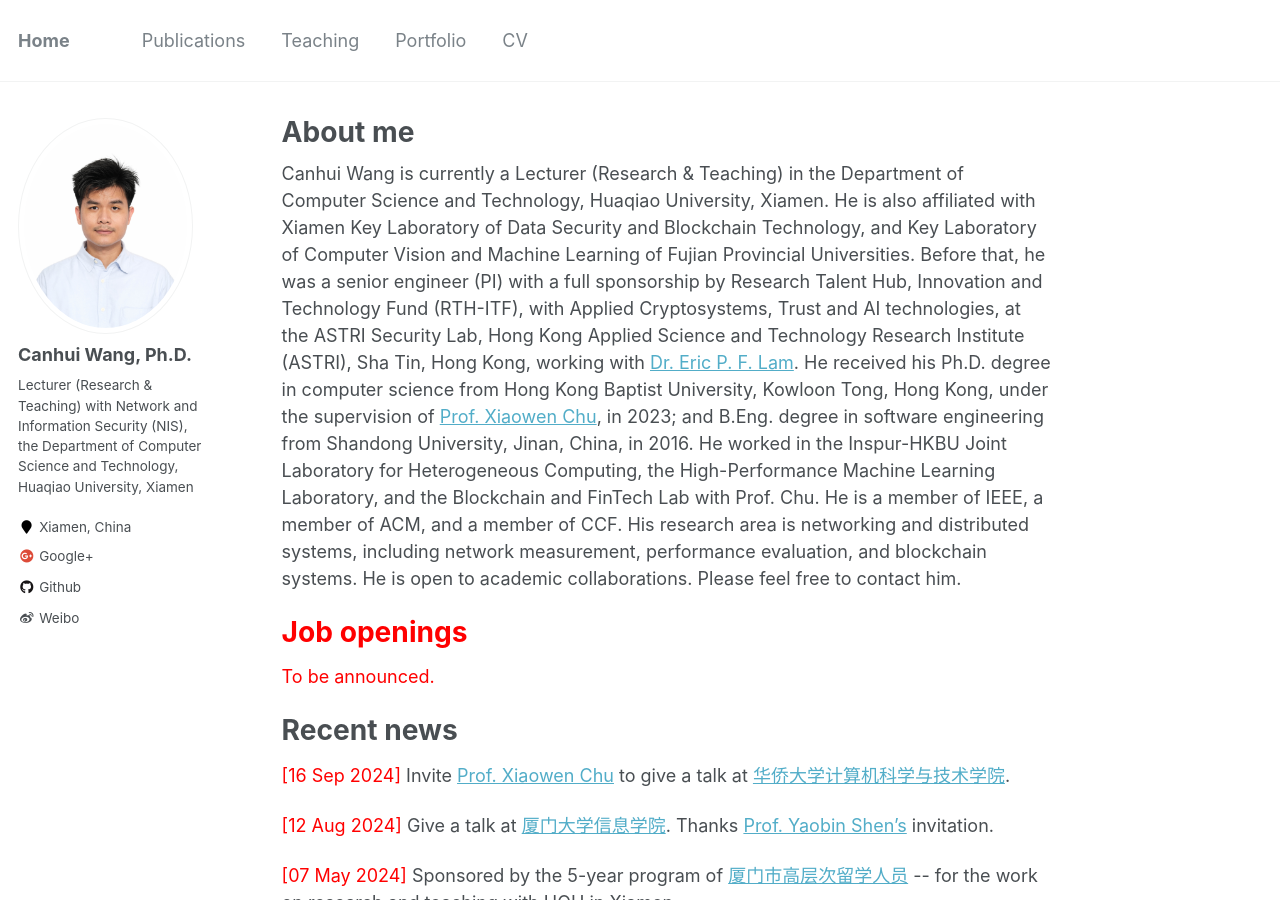
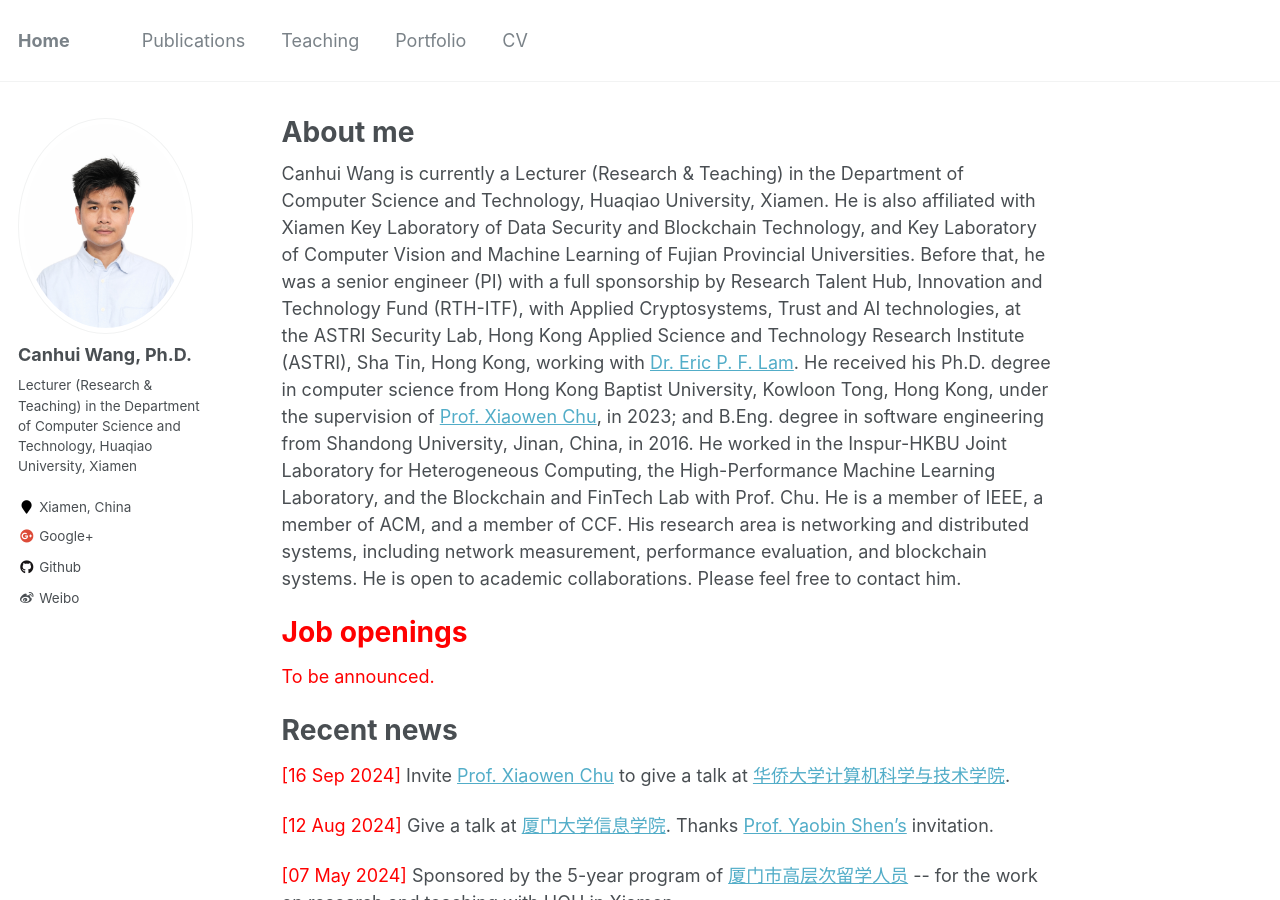
Before and after one commit to Canhui/canhui.github.io, a Jekyll site: the page built from _pages/about.md, in a window 1280 px wide and 900 px high. Built offline with Jekyll 4.4.1, drawn with Linux system fonts in a browser that asks for light colours.

Commit message:
Update _config.yml

```diff
--- a/_config.yml
+++ b/_config.yml
@@ -82,7 +82,7 @@ analytics:
 author:
   name             : "Canhui Wang, Ph.D."
   avatar           : "chwang.jpg" # "profile.png"
-  bio              : "Lecturer (Research & Teaching) with Network and Information Security (NIS), the Department of Computer Science and Technology, Huaqiao University, Xiamen"
+  bio              : "Lecturer (Research & Teaching) in the Department of Computer Science and Technology, Huaqiao University, Xiamen"
   location         : "Xiamen, China"
   # employer         : "Hong Kong Baptist University"
   # #pubmed           : "https://www.ncbi.nlm.nih.gov/pubmed/?term=john+snow"
```
